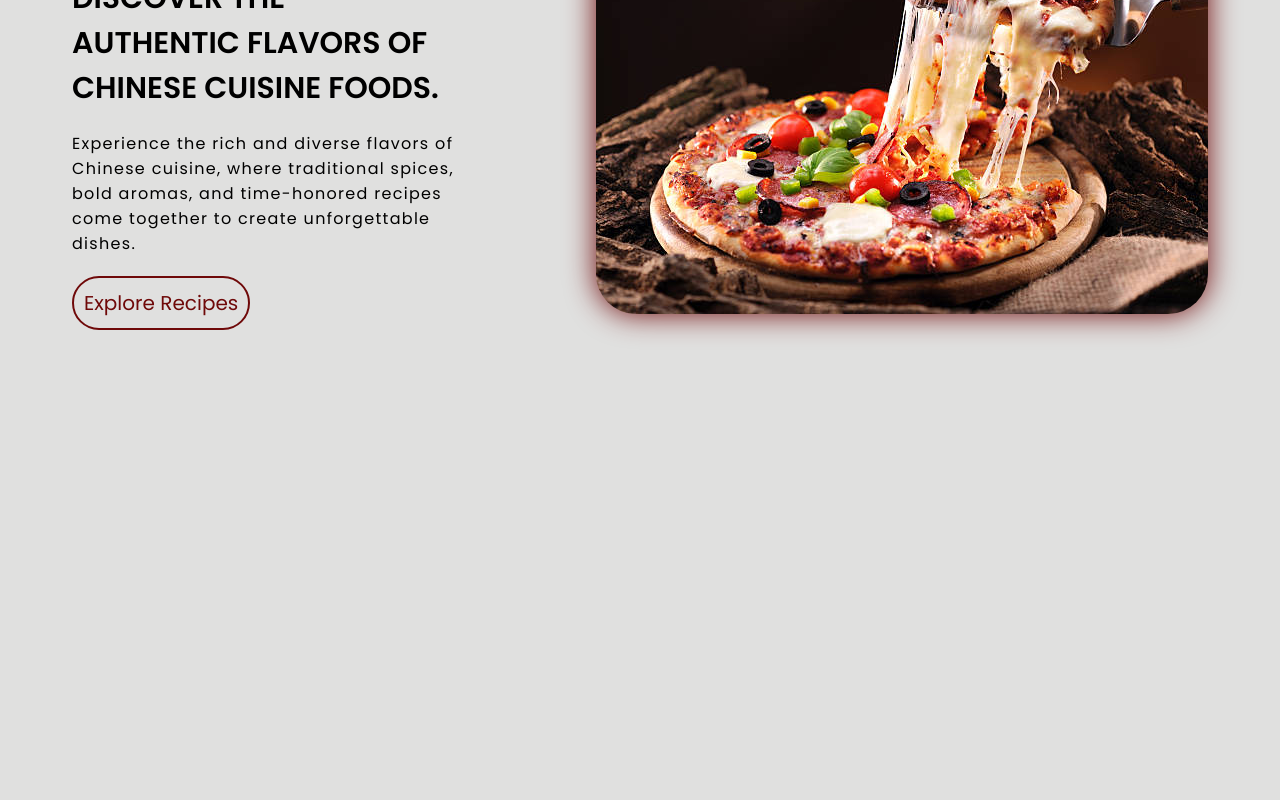
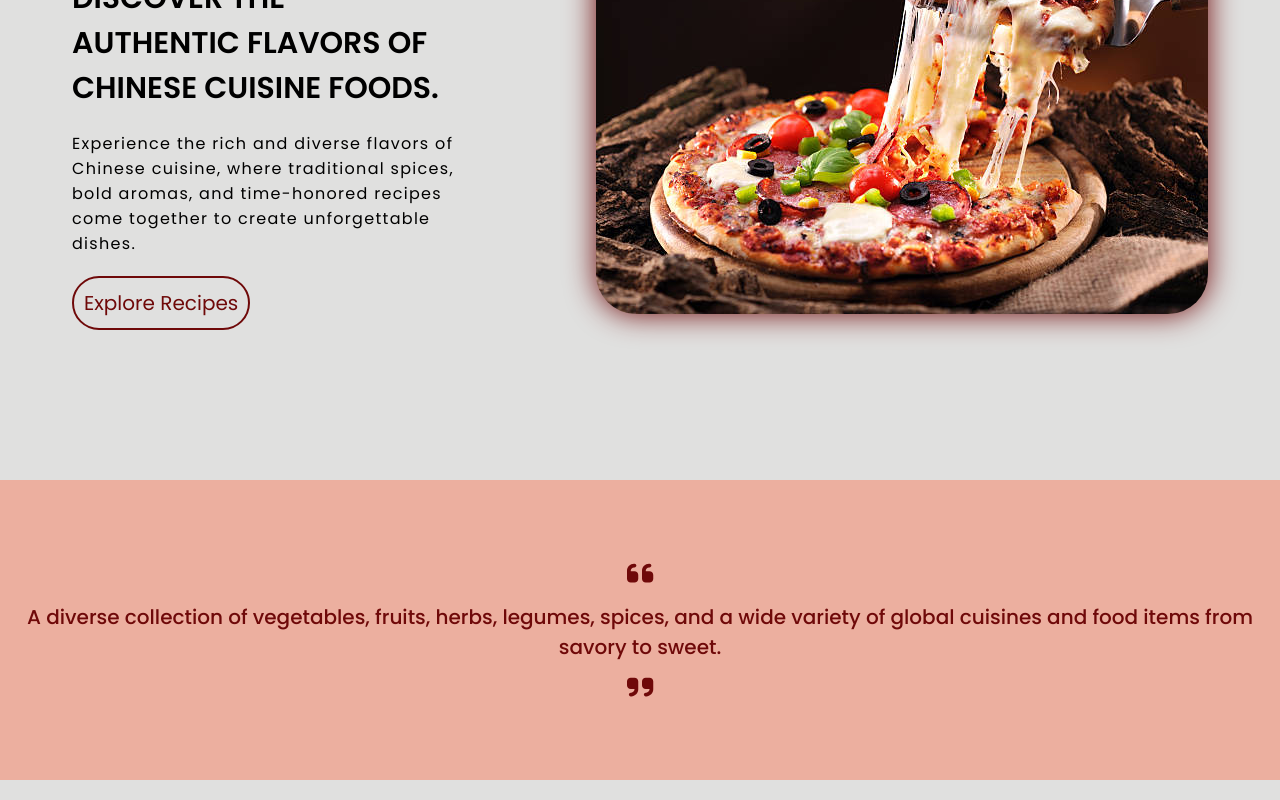
Before and after one commit to PavitrankMishra/Food-Recipe-, a React (Vite) app: page / in a window 1280 px wide. Shown: the part 981-1781 px from the top of the page. Before the commit the page ends 1461 px from the top, so only its background shows below. Built offline with nearby package versions, Linux system fonts and the light colour scheme; a web font is replaced by a local one.

Commit message:
"feat: Added new component banner"

```diff
--- /dev/null
+++ b/src/Components/Banner.css
@@ -0,0 +1,24 @@
+.bannerContainer {
+  height: 300px;
+  margin: 20px 0;
+  background: #ecaf9f;
+  display: flex;
+  align-items: center;
+  justify-content: center;
+  color: #6f0909;
+  font-size: 20px;
+  font-weight: 500;
+  flex-direction: column;
+  gap: 10px;
+}
+
+.bannerContainer .leftQuote,
+.rightQuote {
+  font-size: 30px;
+}
+
+.bannerContainer p {
+  text-align: center;
+  padding:0 20px;
+  flex-wrap: wrap;
+}
--- /dev/null
+++ b/src/Components/Banner.jsx
@@ -0,0 +1,25 @@
+import React from "react";
+import "./Banner.css";
+import { FontAwesomeIcon } from "@fortawesome/react-fontawesome";
+import { faQuoteLeft } from "@fortawesome/free-solid-svg-icons";
+import { faQuoteRight } from "@fortawesome/free-solid-svg-icons";
+
+const Banner = () => {
+  return (
+    <>
+      <section className="bannerContainer">
+        <section className="leftQuoteContainer">
+          <FontAwesomeIcon icon={faQuoteLeft} className="leftQuote" />
+        </section>
+        <p>
+          A diverse collection of vegetables, fruits, herbs, legumes, spices,
+          and a wide variety of global cuisines and food items from savory to
+          sweet.
+        </p>
+        <FontAwesomeIcon icon={faQuoteRight} className="rightQuote" />
+      </section>
+    </>
+  );
+};
+
+export default Banner;
--- a/src/Components/Home.jsx
+++ b/src/Components/Home.jsx
@@ -8,6 +8,7 @@ import FrenchFries from "../Assets/FrenchFries.webp";
 import Pasta from "../Assets/Pasta.jpg";
 import Cake from "../Assets/cake.webp";
 import AboutUs from "./AboutUs";
+import Banner from "./Banner";
 
 const Home = () => {
   return (
@@ -73,6 +74,7 @@ const Home = () => {
         </section>
       </section>
       <AboutUs />
+      <Banner />
     </>
   );
 };
```
